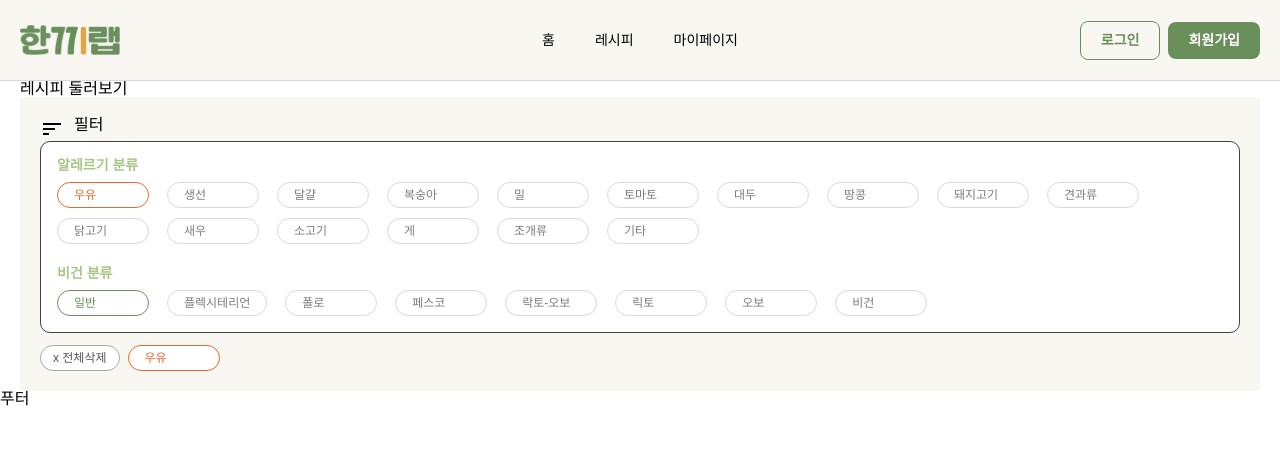
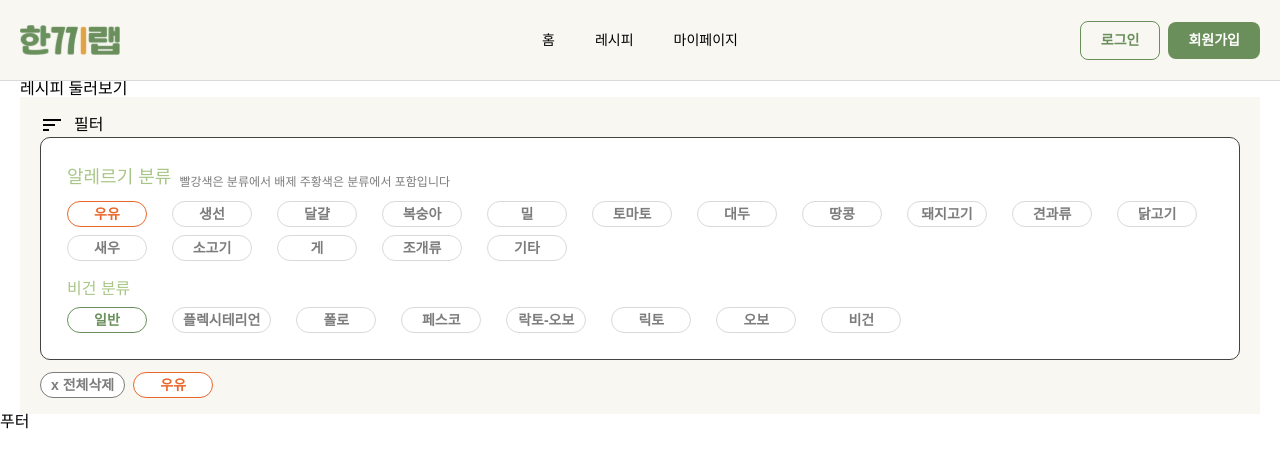
Before and after one commit to casperjwk/EST_FE_13_3nd_project, a React (Vite) app: page /recipes in a window 1280 px wide. Both pictures are taken after a click on the button "우유". Shown: the top 468 px of the page. Built offline with nearby package versions, Linux system fonts and the light colour scheme; a web font is replaced by a local one.

Commit message:
feat: 필터 패널 UI 개선 및 스타일 수정

```diff
--- a/src/components/recipe/RecipeFilter.jsx
+++ b/src/components/recipe/RecipeFilter.jsx
@@ -88,7 +88,8 @@ function FilterPanel(){
       <div className={styles.filterBox}>
         <section className={styles.filterSection}>
           <div className={styles.sectionTitle}>
-            <span>알레르기 분류</span>
+            <p className={`${styles.sectionTitleP} text-l`}>알레르기 분류</p>
+            <span className={`${styles.sectionSpan} text-xs`}>빨강색은 분류에서 배제 주황색은 분류에서 포함입니다</span>
           </div>
           <div className={styles.chipList}>
             {allergyItems.map((item)=>{
@@ -98,7 +99,7 @@ function FilterPanel(){
                 <button
                   key={item}
                   type="button"
-                  className={`${styles.chip} ${styles.allergyChip} ${styles[state]}`}
+                  className={`${styles.chip} ${styles.allergyChip} ${styles[state]} text-button-s`}
                   onClick={() => handleAllergyClick(item)}
                 >
                   {item}
@@ -110,7 +111,7 @@ function FilterPanel(){
 
         <section className={styles.filterSection}>
           <div className={styles.sectionTitle}>
-            <span>비건 분류</span>
+            <span className={styles.sectionTitleP}>비건 분류</span>
           </div>
 
           <div className={styles.chipList}>
@@ -122,7 +123,7 @@ function FilterPanel(){
                   type="button"
                   className={`${styles.chip} ${styles.veganChip} ${
                     selected ? styles.selected : ""
-                  }`}
+                  } text-button-s`}
                   onClick={()=> handleVeganClick(item)}
                 >
                   {item}
@@ -137,7 +138,7 @@ function FilterPanel(){
         {selectedAllergies.length > 0 && (
           <button
             type="button"
-            className={styles.resetChip}
+            className={`${styles.resetChip} text-button-s`}
             onClick={resetAllFilters}
           >
             x 전체삭제
@@ -148,7 +149,7 @@ function FilterPanel(){
         <button
           key={item}
           type="button"
-          className={`${styles.chip} ${styles.allergyChip} ${styles[state]}`}
+          className={`${styles.chip} ${styles.allergyChip} ${styles[state]} text-button-s`}
           onClick={() => removeAllergyFilter(item)}
         >
           {item}
--- a/src/components/recipe/recipeFilter.module.css
+++ b/src/components/recipe/recipeFilter.module.css
@@ -1,6 +1,6 @@
 .filterPanel {
   width: 100%;
-  padding: 20px 20px;
+  padding: 16px 20px;
   background: var(--white-2);
 }
 
@@ -11,34 +11,40 @@
   padding: 16px;
 }
 
-.filterSection + .filterSection {
-  margin-top: 22px;
+.filterSection {
+  padding: 10px;
 }
 
 .sectionTitle {
+  display: flex;
+  align-items: end;
+  gap: 8px;
   margin-bottom: 10px;
+}
+
+.sectionTitleP{
   color: var(--secondary);
-  font-size: 14px;
-  font-weight: 600;
+}
+.sectionSpan{
+  color: var(--gray-3);
 }
 
 .chipList {
   display: flex;
   flex-wrap: wrap;
-  gap: 10px 18px;
+  gap: 8px 25px;
 }
 
 .chip {
   min-width: 58px;
   height: 24px;
-  padding: 0 16px;
+  padding: 0 10px;
   border: 1px solid var(--gray-1);
   border-radius: 999px;
   background: var(--white-1);
   color: var(--gray-3);
-  font-size: 12px;
   cursor: pointer;
-
+  text-align: center;
 }
 
 .warning {
@@ -66,24 +72,25 @@
 .resetChip
 {
   height: 24px;
-  padding: 0 12px;
+  padding: 0 10px;
   border-radius: 999px;
   font-size: 12px;
 }
 
 .resetChip {
-  border: 1px solid #aaa;
+  border: 1px solid var(--gray-3);
   background: #fff;
-  color: #555;
+  color: var(--gray-3);
   cursor: pointer;
 }
 
 .veganSelected {
-  border-color: #6a9f58;
-  color: #4f8740;
+  border-color: var(--primary);
+  color: var(--primary);
 }
 
 .sort{
   display: flex;
   gap: 10px;
+  align-items: center;
 }
```
